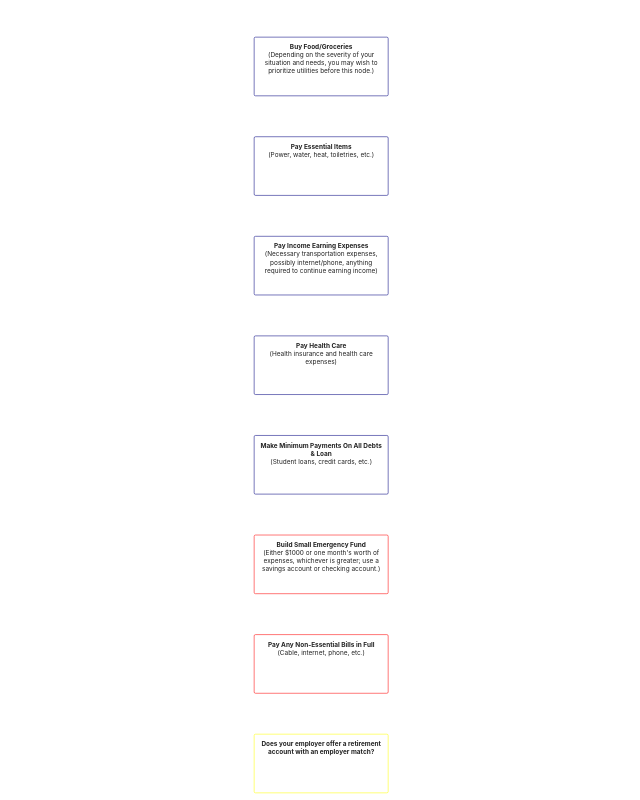
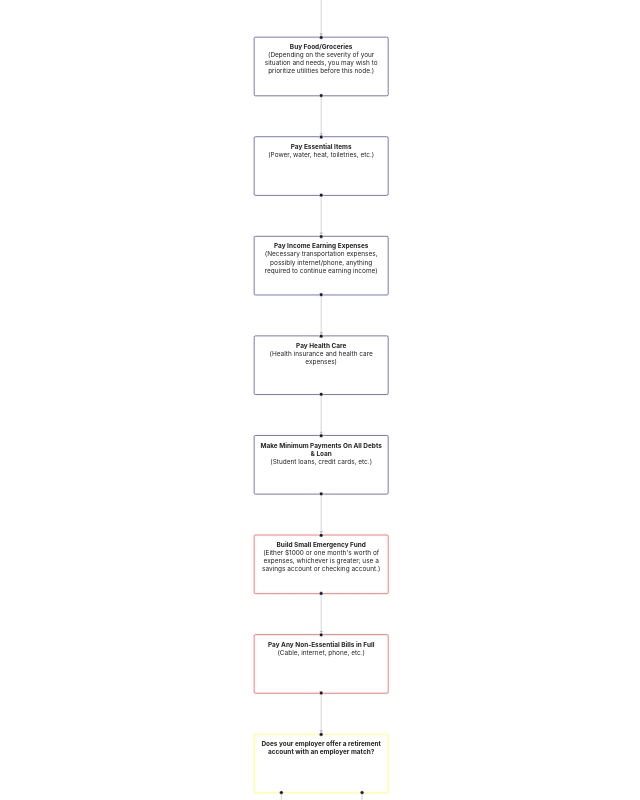
Before and after one commit to AndyN9/personalfinance-prime-directive, a React (Vite) app: page / in a window 1280 px wide. Shown: the part 220-1020 px from the top of the page, without its empty margins (265-905 px from the left). Built offline with nearby package versions, Linux system fonts and the light colour scheme.

Commit message:
add initial commit of CustomHandleNode

```diff
--- /dev/null
+++ b/src/SpendingFlowchart/CustomHandlesNode.jsx
@@ -0,0 +1,17 @@
+import React from 'react';
+
+function CustomHandlesNode({ id, data, isConnectable }) {
+  const handles = data?.handles || [];
+
+  // TODO convert handles to array of objects instead of components
+  return (
+    <>
+      {data?.label}
+      {handles.map((handle, index) => (
+        <React.Fragment key={`${id}-handle-${index}`}>{handle}</React.Fragment>
+      ))}
+    </>
+  );
+}
+
+export default React.memo(CustomHandlesNode);
--- a/src/SpendingFlowchart/SpendingFlowchart.jsx
+++ b/src/SpendingFlowchart/SpendingFlowchart.jsx
@@ -1,11 +1,17 @@
 import React, { useState } from 'react';
 import ReactFlow, { MiniMap, Controls } from 'react-flow-renderer';
+
+import CustomHandlesNode from './CustomHandlesNode';
 import createGraphLayout from './createGraphLayout';
 
 import './spending-flowchart.scss';
 
 import initialNodes from './spendingNodes';
 import initialEdges from './spendingEdges';
+
+const nodeTypes = {
+  customHandles: CustomHandlesNode,
+};
 
 export default function SpendingFlowchart() {
   const [nodes, setNodes] = useState(initialNodes);
@@ -25,6 +31,7 @@ export default function SpendingFlowchart() {
   return (
     <div className="spending-flowchart">
       <ReactFlow
+        nodeTypes={nodeTypes}
         nodes={nodes}
         edges={edges}
         onInit={onInit}
--- a/src/SpendingFlowchart/spending-flowchart.scss
+++ b/src/SpendingFlowchart/spending-flowchart.scss
@@ -8,9 +8,37 @@
   height: 110px;
 }
 
-.react-flow__handle {
-  display: none;
+.react-flow__node-customHandles {
+  padding: 10px;
+  border-radius: 3px;
+  font-size: 12px;
+  color: #222;
+  text-align: center;
+  border-width: 1px;
+  border-style: solid;
+  background: #fff;
+  border-color: #1a192b;
+
+  &.selected,
+  &.selected:hover {
+    box-shadow: 0 0 0 0.5px #1a192b;
+  }
+
+  .react-flow__handle {
+    background: #1a192b;
+  }
 }
+
+.react-flow__node-customHandles.selectable {
+  &:hover {
+    box-shadow: 0 1px 4px 1px rgba(0, 0, 0, 0.08);
+  }
+}
+
+// TODO uncomment to hide handles
+// .react-flow__handle {
+//   display: none;
+// }
 
 // TODO loop over with sass
 .phase-0 {
--- a/src/SpendingFlowchart/spendingEdges.js
+++ b/src/SpendingFlowchart/spendingEdges.js
@@ -31,9 +31,21 @@ const phase1Edges = [
 ].map((edge) => createFlow(edge));
 
 const phase2Edges = [
-  { id: 'phase-2-step-0-to-phase-2-step-1', label: 'Yes' },
-  { id: 'phase-2-step-0-to-phase-3-step-0', label: 'No' },
-  { id: 'phase-2-step-1-to-phase-3-step-0', skip: true, animated: true },
+  {
+    id: 'phase-2-step-0-to-phase-2-step-1',
+    label: 'Yes',
+    sourceHandle: 'yes',
+  },
+  {
+    id: 'phase-2-step-0-to-phase-3-step-0',
+    label: 'No',
+    sourceHandle: 'no',
+  },
+  {
+    id: 'phase-2-step-1-to-phase-3-step-0',
+    skip: true,
+    animated: true,
+  },
 ].map((edge) => createFlow(edge));
 
 const phase3Edges = [
--- a/src/SpendingFlowchart/spendingNodes.jsx
+++ b/src/SpendingFlowchart/spendingNodes.jsx
@@ -1,4 +1,5 @@
 import React from 'react';
+import { Handle } from 'react-flow-renderer';
 
 function createFlow(node) {
   const phase = node.id.split('-step-')[0];
@@ -156,7 +157,18 @@ const phase2Nodes = [
           Does your employer offer a retirement account with an employer match?
         </strong>
       ),
+      handles: [
+        <Handle type="target" />,
+        <Handle id="no" type="source" position="bottom" style={{ left: 50 }} />,
+        <Handle
+          id="yes"
+          type="source"
+          position="bottom"
+          style={{ left: 200 }}
+        />,
+      ],
     },
+    type: 'customHandles',
   },
   {
     id: 'phase-2-step-1',
```
